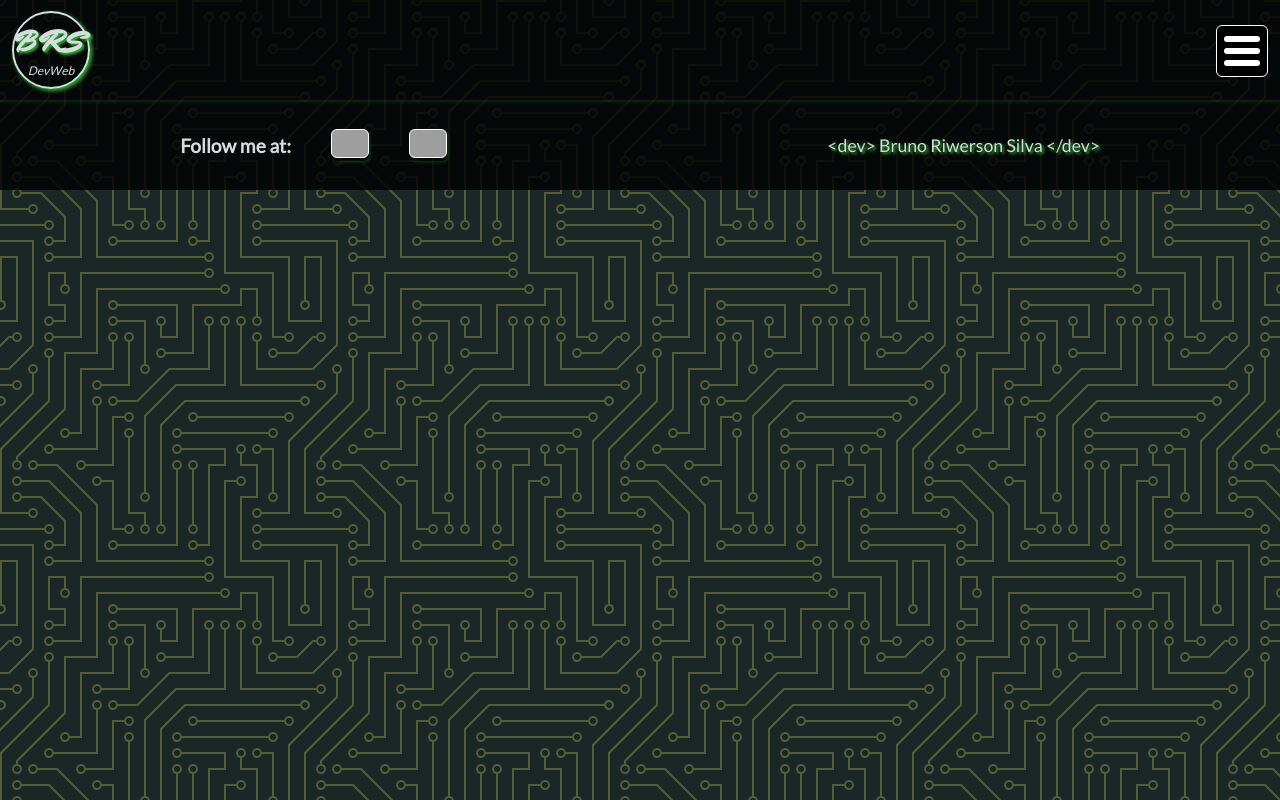
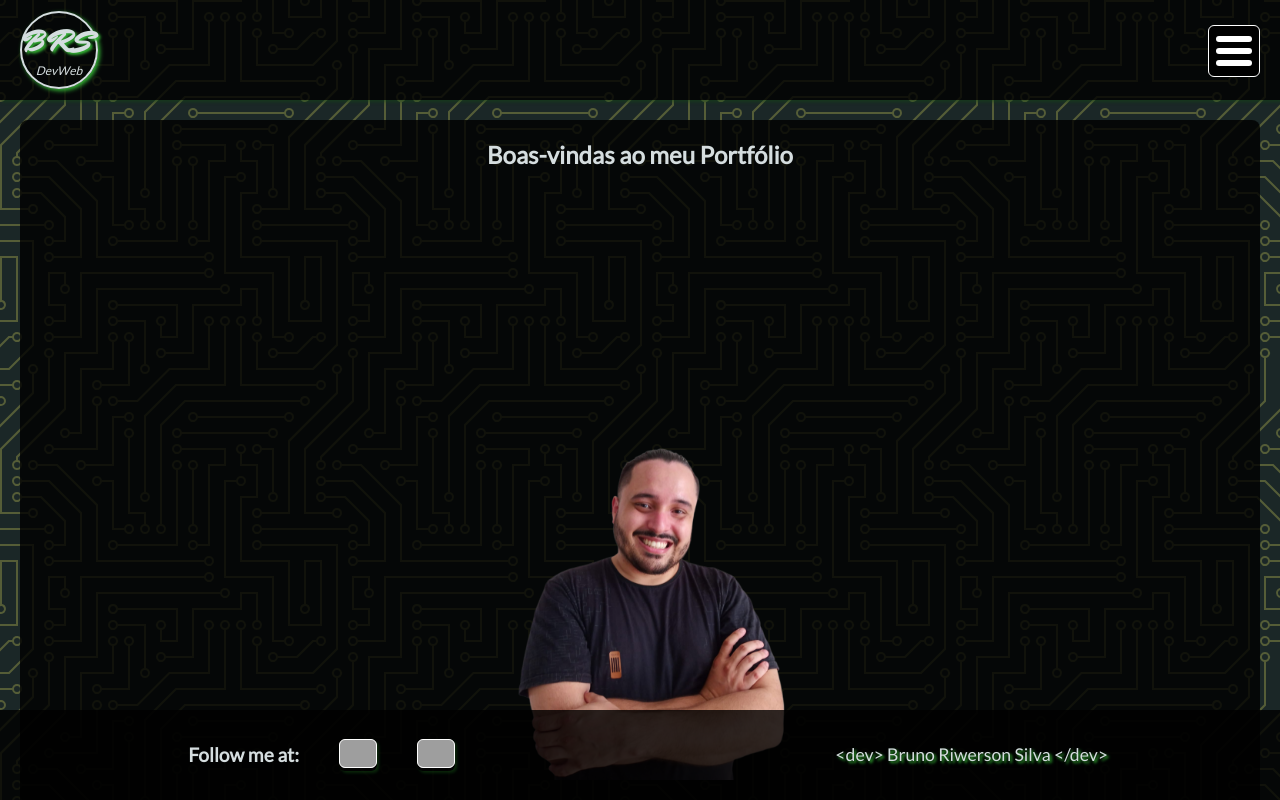
Before and after one commit to vanriwerson/portfolio-react-reboot, a React (Create React App) app: page / in a window 1280 px wide. Built offline with nearby package versions, Linux system fonts and the light colour scheme; grey boxes are pictures that could not be loaded.

Commit message:
Algum estilo em Home e Skills

```diff
--- /dev/null
+++ b/src/pages/Home.css
@@ -0,0 +1,19 @@
+.home {
+  width: 100vw;
+}
+
+.content {
+  align-items: flex-start;
+  background-color: rgba(0, 0, 0, 0.8);
+  border-radius: 8px;
+  display: flex;
+  flex-wrap: wrap;
+  height: fit-content;
+  justify-content: center;
+  margin: 20px;
+}
+
+.home .footer {
+  bottom: 0;
+  position: fixed;
+}
--- a/src/pages/Home.jsx
+++ b/src/pages/Home.jsx
@@ -1,13 +1,19 @@
 import React, { Component } from "react";
 import Footer from "../components/shared/Footer/Footer";
 import Header from "../components/shared/Header/Header";
+import profile from '../images/profile.png'
+import './Home.css';
 
 export default class Home extends Component{
   render () {
     return(
-      <section>
+      <section className="home">
         <Header />
-        <Footer />
+        <main className="content">
+          <h1>Boas-vindas ao meu Portfólio</h1>
+          <img src={ profile } alt="Foto de Bruno Riwerson" />
+        </main>
+        <Footer className="footer" />
       </section>
     );
   }
--- a/src/pages/Skills.css
+++ b/src/pages/Skills.css
@@ -1,5 +1,4 @@
 .skills {
-  margin: 0;
   width: 100vw;
 }
 
```
Also changed, not shown: src/images/profile.png (added).
